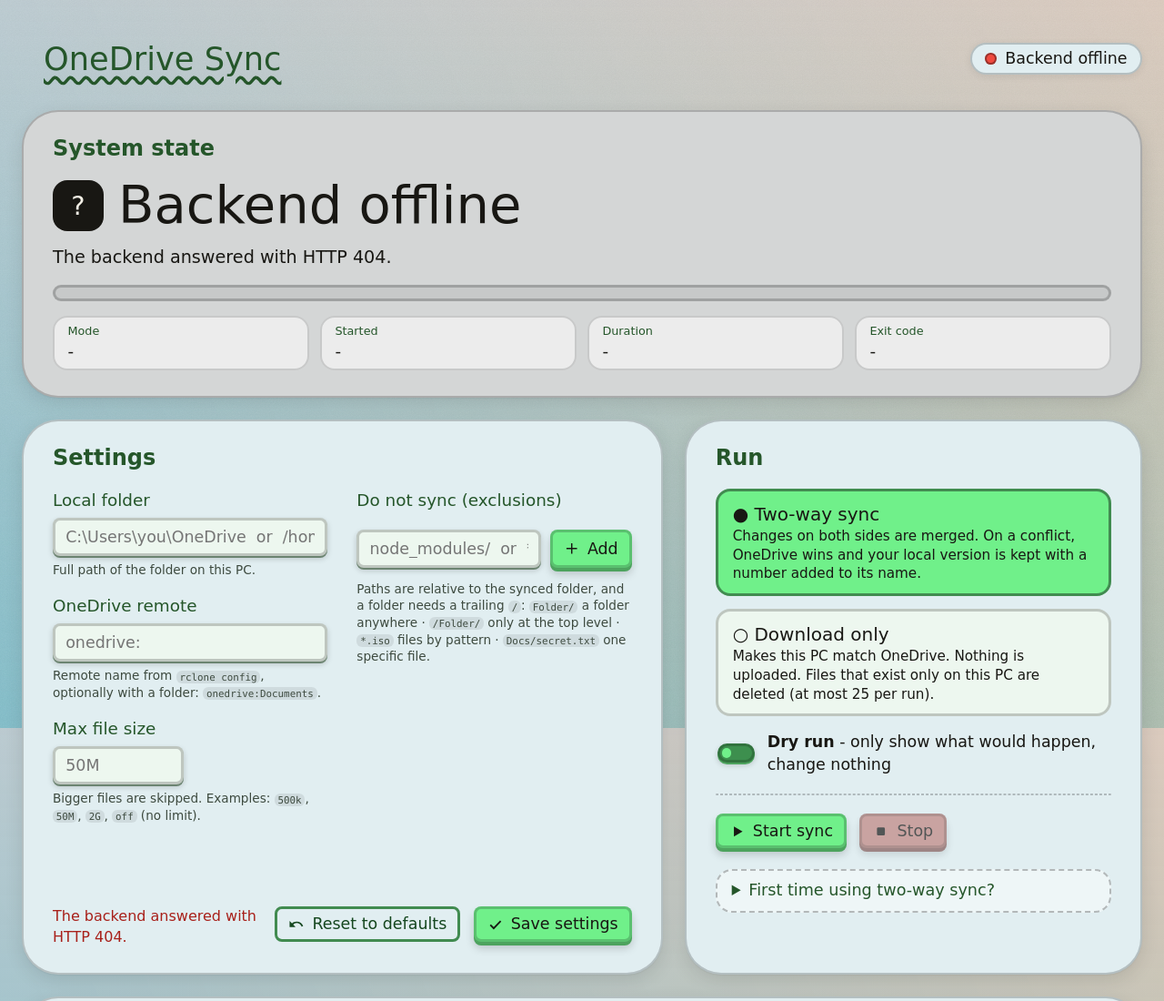
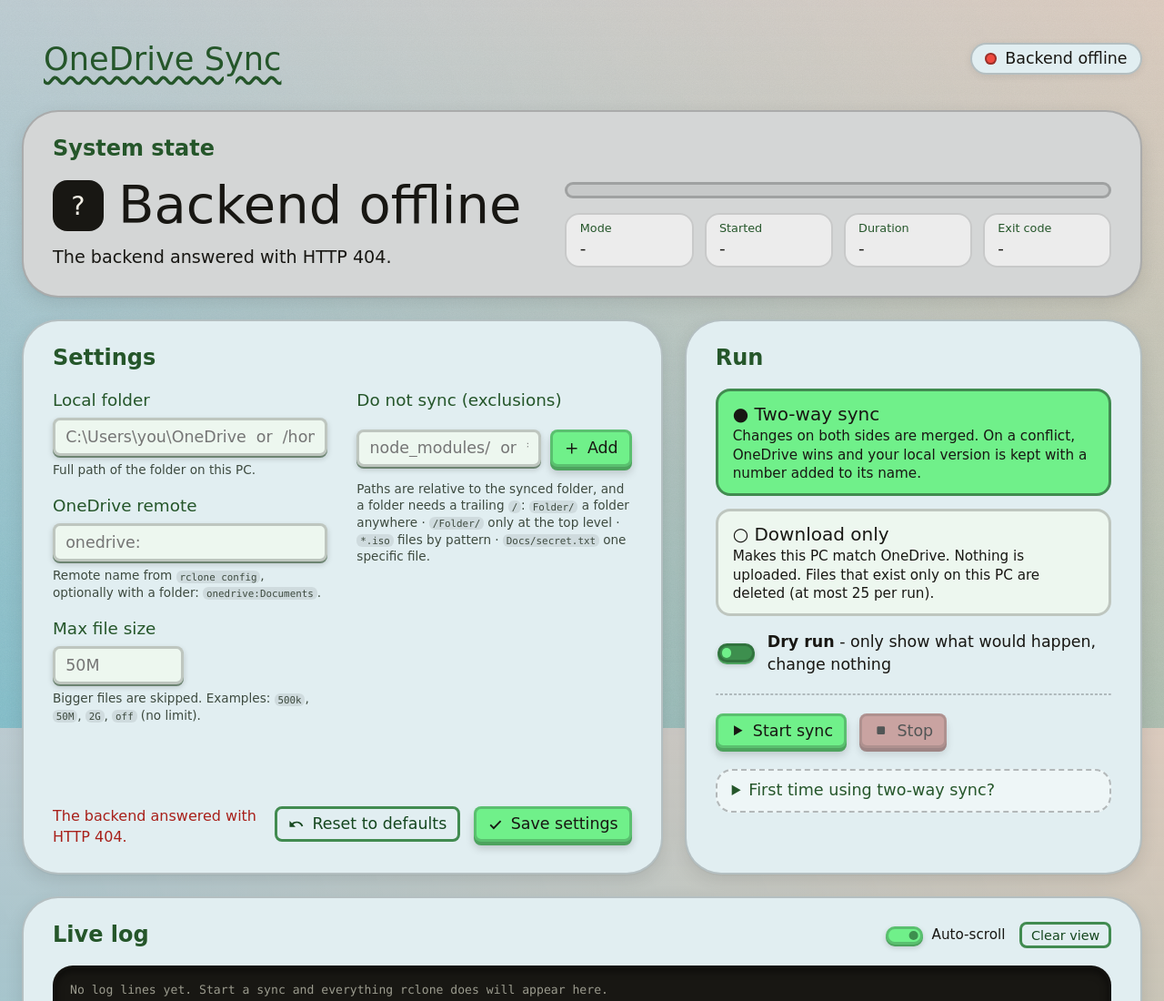
Before and after one commit to KyleKlus/rclone-onedrive-sync-ui, a plain HTML site: page frontend/index.html in a window 1280 px wide. Shown: the top 1100 px of the page at 91% size. Drawn offline with Linux system fonts and the light colour scheme; no server answers; a small style sheet from the web is missing.

Commit message:
Status banner: put activity bar and facts next to the state on wide screens
Removes the empty space right of the 'Idle' headline. Narrow screens keep
the stacked layout.

Co-Authored-By: Claude Sonnet 5.5 <noreply@anthropic.com>
Claude-Session: https://claude.ai/code/session_01GUCqPLfHgTZweW3hQjmPaR

```diff
--- a/frontend/css/components.css
+++ b/frontend/css/components.css
@@ -297,6 +297,30 @@
 .status-panel[data-state="offline"]   { --card-bg: #d4d6d6; }
 
 .status-panel { transition: background-color 0.3s ease; }
+
+/* Narrow screens: everything stacked. Wide screens: state left, details right. */
+.status-panel__body {
+  display: grid;
+  gap: 1rem;
+}
+
+.status-panel__main,
+.status-panel__details {
+  display: flex;
+  flex-direction: column;
+  gap: 1rem;
+}
+
+@media (min-width: 1000px) {
+  .status-panel__body {
+    grid-template-columns: auto minmax(0, 1fr);
+    align-items: center;
+    column-gap: 3rem;
+  }
+
+  /* Four facts in one row next to the state; the bar sits above them. */
+  .status-panel__details .facts { grid-template-columns: repeat(4, minmax(0, 1fr)); }
+}
 
 .status-panel__headline {
   display: flex;
--- a/frontend/index.html
+++ b/frontend/index.html
@@ -33,13 +33,26 @@
     <section class="panel status-panel" id="status-panel" data-state="offline" aria-live="polite">
       <h2 class="panel__label">System state</h2>
 
+      <!-- Wide screens: the state on the left, activity bar and facts right next to it. -->
+      <div class="status-panel__body">
+        <div class="status-panel__main">
           <div class="status-panel__headline">
             <span class="status-panel__glyph" id="state-glyph" aria-hidden="true">?</span>
             <p class="status-panel__word" id="state-word">Connecting</p>
           </div>
           <p class="status-panel__description" id="state-description">Waiting for the backend ...</p>
+        </div>
 
+        <div class="status-panel__details">
           <div class="activity-bar" id="activity-bar" aria-hidden="true"></div>
+          <dl class="facts">
+            <div class="facts__item"><dt>Mode</dt><dd id="fact-mode">-</dd></div>
+            <div class="facts__item"><dt>Started</dt><dd id="fact-started">-</dd></div>
+            <div class="facts__item"><dt>Duration</dt><dd id="fact-duration">-</dd></div>
+            <div class="facts__item"><dt>Exit code</dt><dd id="fact-exit">-</dd></div>
+          </dl>
+        </div>
+      </div>
 
       <p class="notice" id="resync-notice" hidden>
         <strong>Action needed:</strong> rclone has no baseline for two-way sync yet.
@@ -48,13 +61,6 @@
       <p class="notice notice--warning" id="rclone-notice" hidden>
         <strong>rclone not found:</strong> install rclone or add it to your PATH, then reload this page.
       </p>
-
-      <dl class="facts">
-        <div class="facts__item"><dt>Mode</dt><dd id="fact-mode">-</dd></div>
-        <div class="facts__item"><dt>Started</dt><dd id="fact-started">-</dd></div>
-        <div class="facts__item"><dt>Duration</dt><dd id="fact-duration">-</dd></div>
-        <div class="facts__item"><dt>Exit code</dt><dd id="fact-exit">-</dd></div>
-      </dl>
     </section>
 
     <!-- ========================= 2 / SETTINGS ========================= -->
```
Lines whose indentation alone changed are shown as unchanged.
